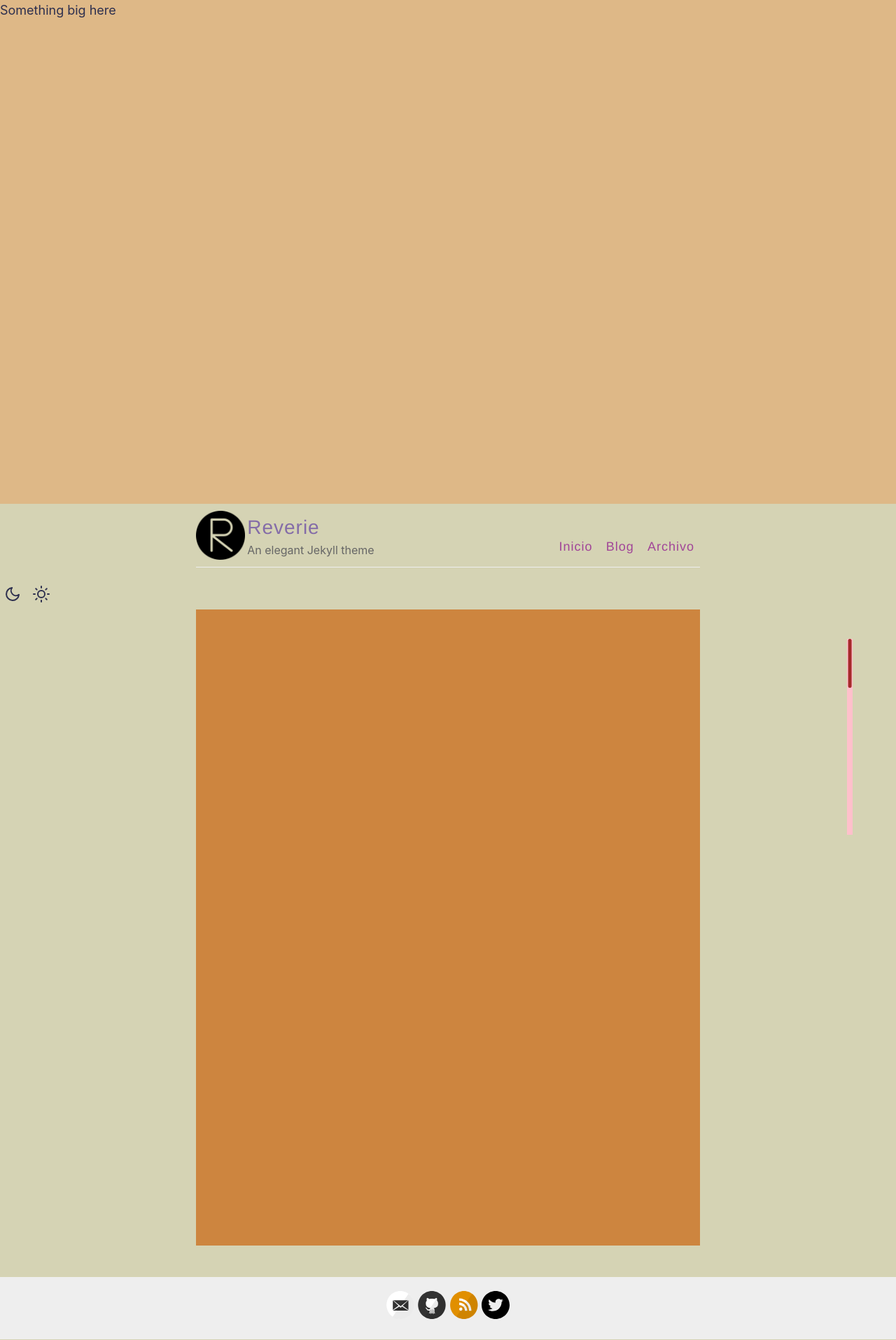
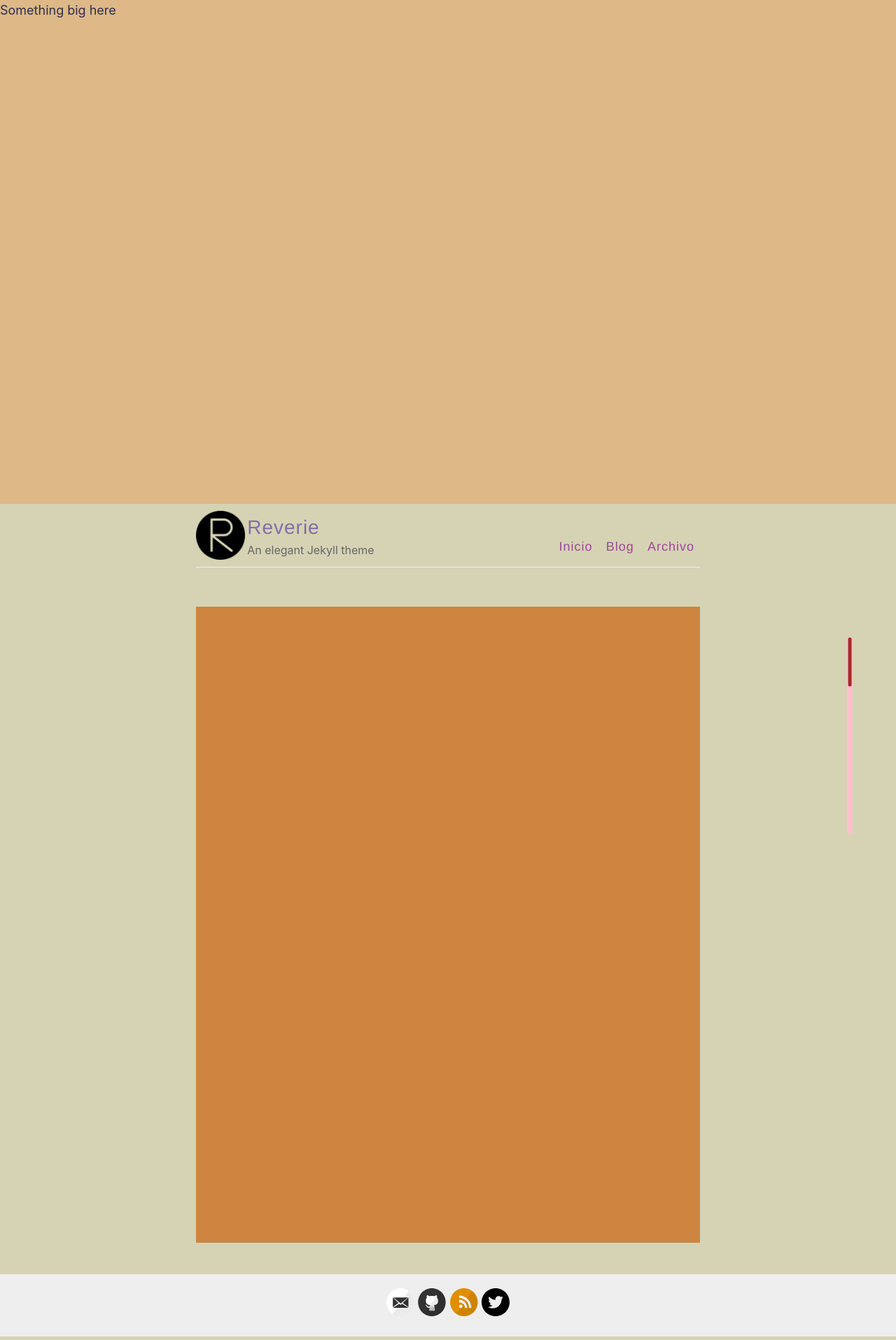
Before and after one commit to dfghjd/dfghjd.github.io, a Jekyll site: the page built from index.html, in a window 1280 px wide. Shown: the whole page at 70% size. Built offline with Jekyll 4.4.1, drawn with Linux system fonts in a browser that asks for light colours.

Commit message:
display none

```diff
--- a/_includes/mode_toggle.html
+++ b/_includes/mode_toggle.html
@@ -16,4 +16,18 @@
 
 <style>
 
+[data-color-scheme="light"]
+#sun{
+    fill:white;
+}
+#moon{
+    display: none;
+}
+[data-color-scheme="dark"]
+#moon{
+    fill:white;
+}
+#sun{
+    display: none;
+}
 </style>
```
